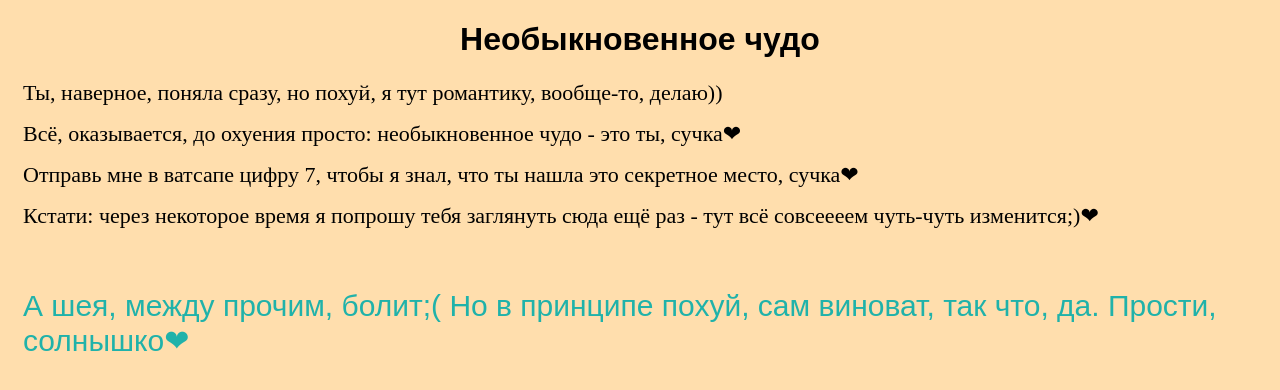
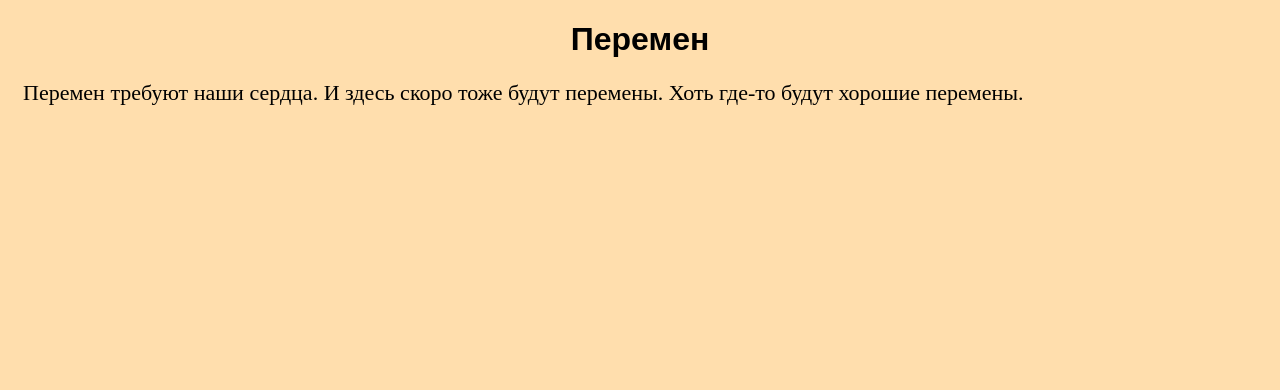
Before and after one commit to b89816880475suchka/b89816880475suchka.github.io, a plain HTML site: page 111111111111/index.html in a window 1280 px wide. Drawn offline with Linux system fonts and the light colour scheme.

Commit message:
Update index.html

```diff
--- a/111111111111/index.html
+++ b/111111111111/index.html
@@ -9,13 +9,9 @@
 </head>
 <body>
 	<div>
-		<h1>Необыкновенное чудо</h1>
+		<h1>Перемен</h1>
 
-		<p>Ты, наверное, поняла сразу, но похуй, я тут романтику, вообще-то, делаю))</p>
-		<p>Всё, оказывается, до охуения просто: необыкновенное чудо - это ты, сучка&#10084;</p>
-		<p>Отправь мне в ватсапе цифру 7, чтобы я знал, что ты нашла это секретное место, сучка&#10084;</p>
-		<p>Кстати: через некоторое время я попрошу тебя заглянуть сюда ещё раз - тут всё совсеееем чуть-чуть изменится;)&#10084;</p>
-	        <p class="post">А шея, между прочим, болит;( Но в принципе похуй, сам виноват, так что, да. Прости, солнышко&#10084;</p>
+		<p>Перемен требуют наши сердца. И здесь скоро тоже будут перемены. Хоть где-то будут хорошие перемены.</p>
         </div>
 </body>
 </html>
```
